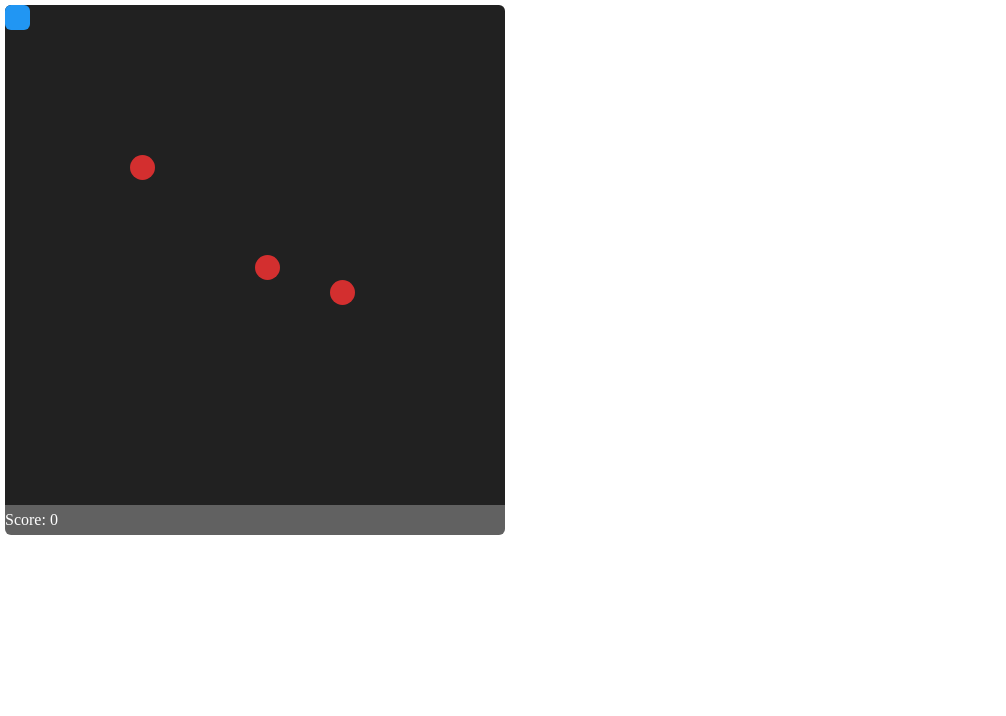
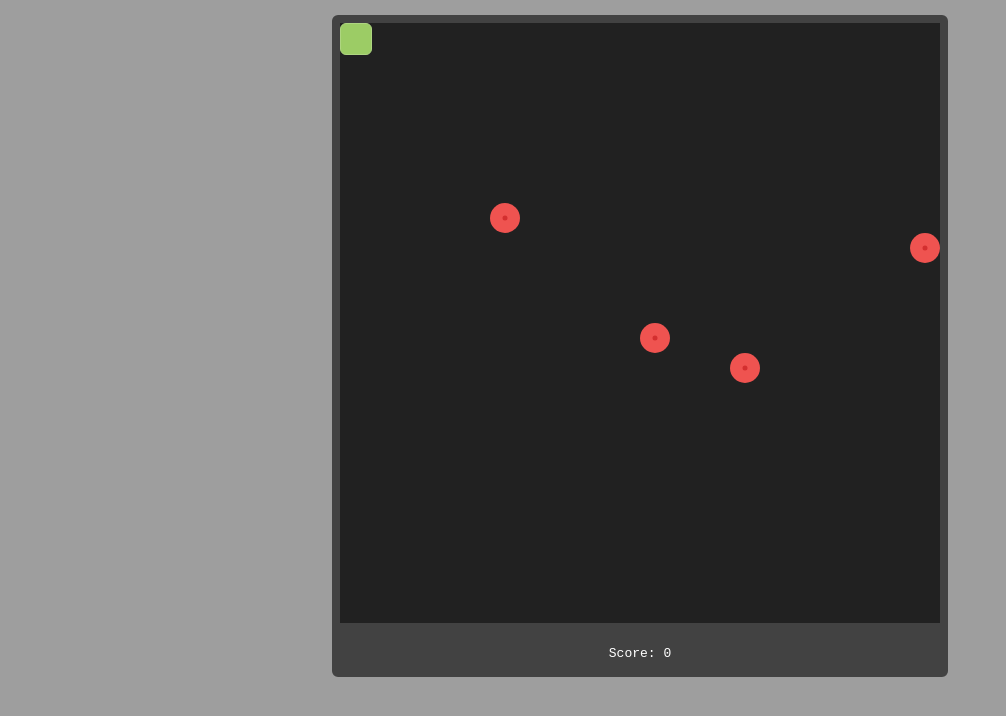
Before and after one commit to azorng/snake-html, a plain HTML site: page index.html in a window 1280 px wide. Shown: the whole page, without its empty margins (0-1006 px from the left). Drawn offline with Linux system fonts and the light colour scheme.

Commit message:
fancy styling

```diff
--- a/main.js
+++ b/main.js
@@ -1,14 +1,15 @@
 const gameCtx = {
   direction: undefined,
-  speed: 100,
+  speed: 90,
   score: 0,
   moveHistory: []
 }
 
 const xCols = 20
-const screenHeight = 500
-const screenWidth = 500
+const screenHeight = 600
+const screenWidth = 600
 const pixelSize = screenWidth / xCols
+const nFood = 4
 
 const screen = initScreen()
 const menu = initMenu()
@@ -17,9 +18,11 @@ const body = []
 const food = []
 
 window.onload = () => {
-  document.getElementById('main').appendChild(screen)
+  const main = document.getElementById('main')
+  main.appendChild(screen)
+  main.appendChild(menu)
   initKeyBindings()
-  spawnApple(3)
+  spawnApple(nFood)
 }
 
 function start() {
@@ -51,9 +54,7 @@ function initKeyBindings() {
 
 function handleScreenEdges() {
   handleEdge(head)
-  body.forEach(bodyPart => {
-    handleEdge(bodyPart)
-  })
+  body.forEach(bodyPart => handleEdge(bodyPart))
 }
 
 function handleEdge(el) {
@@ -82,24 +83,30 @@ function moveNext() {
 }
 
 function move(el, direction) {
+  let finalPos;
   switch (direction) {
     case 'Down':
-      el.style.top = parseInt(el.style.top) + pixelSize
+      finalPos = parseInt(el.style.top) + pixelSize
+      el.animate([{ top: el.style.top }, { top: `${finalPos}px` }], { duration: gameCtx.speed })
+      el.style.top = finalPos
       break
 
     case 'Up':
-      el.style.top = parseInt(el.style.top) - pixelSize
+      finalPos = parseInt(el.style.top) - pixelSize
+      el.animate([{ top: el.style.top }, { top: `${finalPos}px` }], { duration: gameCtx.speed })
+      el.style.top = finalPos
       break
 
     case 'Right':
-      el.style.left = parseInt(el.style.left) + pixelSize
+      finalPos = parseInt(el.style.left) + pixelSize
+      el.animate([{ left: el.style.left }, { left: `${finalPos}px` }], { duration: gameCtx.speed })
+      el.style.left = finalPos
       break
 
     case 'Left':
-      el.style.left = parseInt(el.style.left) - pixelSize
-      break
-
-    default:
+      finalPos = parseInt(el.style.left) - pixelSize
+      el.animate([{ left: el.style.left }, { left: `${finalPos}px` }], { duration: gameCtx.speed })
+      el.style.left = finalPos
       break
   }
 }
@@ -109,7 +116,6 @@ function initScreen() {
   screen.id = 'screen'
   screen.style.width = screenWidth
   screen.style.height = screenHeight
-
   return screen
 }
 
@@ -120,6 +126,7 @@ function spawnApple(n = 1) {
     apple.className = 'apple'
     apple.style.height = pixelSize
     apple.style.width = pixelSize
+    apple.style.fontSize = pixelSize
     apple.style.left = availablePositions[rand(0, availablePositions.length)]
     apple.style.top = availablePositions[rand(0, availablePositions.length)]
     screen.appendChild(apple)
@@ -130,9 +137,9 @@ function spawnApple(n = 1) {
 function initMenu() {
   const menu = document.createElement('div')
   menu.id = 'menu'
-  menu.style.width = 500
+  menu.style.width = screenHeight
   menu.innerHTML = `Score: <span id='score'>${gameCtx.score}</span>`
-  screen.appendChild(menu)
+
   return menu
 }
 
@@ -215,12 +222,15 @@ function initObj(piece) {
   piece.style.bottom = 0
   piece.style.height = pixelSize
   piece.style.width = pixelSize
+  piece.style.lineHeight = pixelSize + 'px'
+  piece.style.fontSize = pixelSize + 'px'
 }
 
 function handleCollision() {
-body.forEach(bodyPart => {
+  body.forEach(bodyPart => {
     if (isSamePos(head, bodyPart)) {
-      alert("COLLISION!!")
+      alert('Game over')
+      location.reload()
     }
   })
 }
--- a/style.css
+++ b/style.css
@@ -1,37 +1,61 @@
 #menu {
+  top: 15px;
   height: 30px;
-  bottom: -30px;
+  line-height: 30px;
   border-radius: 0 0 6px 6px;
-  position: absolute;
+  position: relative;
   color: white;
-  background-color: #616161;
-  line-height: 30px;
+  background-color: #424242;
+  border: 8px solid #424242;
+  font-family: monospace;
+  text-align: center;
+  margin: auto;
 }
 
 #head, .body-part {
-  background-color: #2196f3;
   position: absolute;
   border-radius: 6px;
+  border: 1px solid #aed581;
 }
 
 .body-part {
-  background-color: #536dfe;
+  background-color: #689f38;
+}
+
+#head {
+  background-color: #9ccc65;
 }
 
 .apple {
   position: absolute;
-  background-color: #d32f2f;
+  background-color: #ef5350;
   border-radius: 50px;
+}
+
+.apple::before{
+  content: "";
+  display: block;
+  position: absolute;
+  width: 5px;
+  height: 5px;
+  top: 50%; left: 50%;
+  transform: translate(-50%, -50%);
+  background: #d32f2f;
+  border-radius: 100%;
 }
 
 #screen {
   background-color: #212121;
   border-radius: 6px 6px 0 0;
   position: relative;
+  border: 8px solid #424242;
+  margin: auto;
+  top: 15px;
 }
 
 #main {
-  padding: 5px;
+  height: 100%;
+  background-color: #9e9e9e;
 }
 
 body, head {
```
